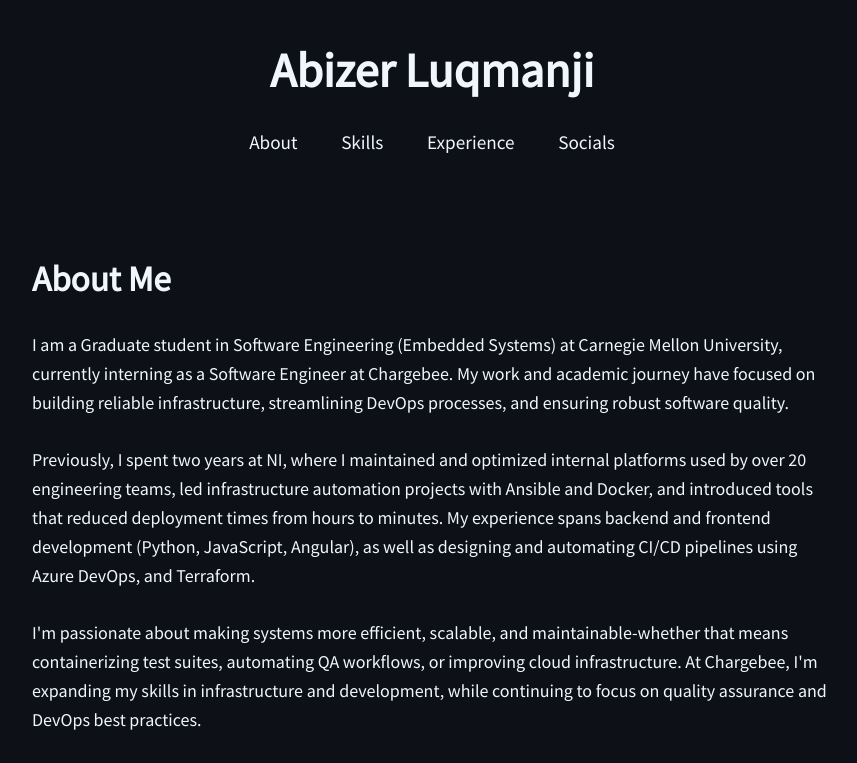
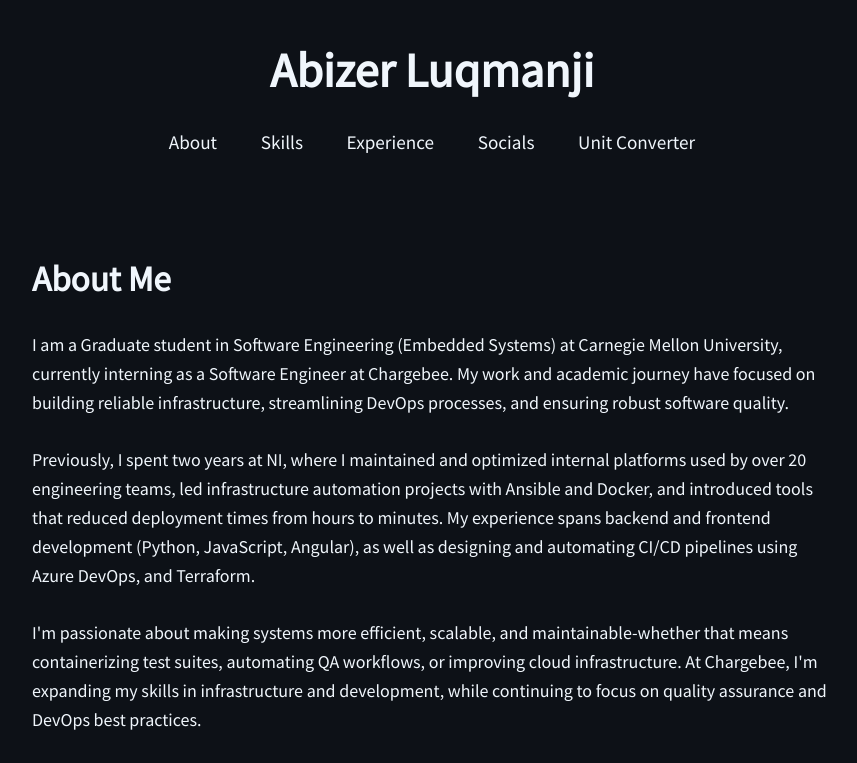
Before and after one commit to abizerluqmanji/abizerluqmanji.github.io, a plain HTML site: page index.html in a window 1280 px wide. Shown: the top 763 px of the page, without its empty margins (208-1065 px from the left). Drawn offline with Linux system fonts and the light colour scheme.

Commit message:
Add Unit Converter link to navigation

```diff
--- a/index.html
+++ b/index.html
@@ -19,6 +19,7 @@
                 <li><a href="#skills">Skills</a></li>
                 <li><a href="#experience">Experience</a></li>
                 <li><a href="#links">Socials</a></li>
+                <li><a href="/unit-converter">Unit Converter</a></li>
             </ul>
         </nav>
     </header>
```
